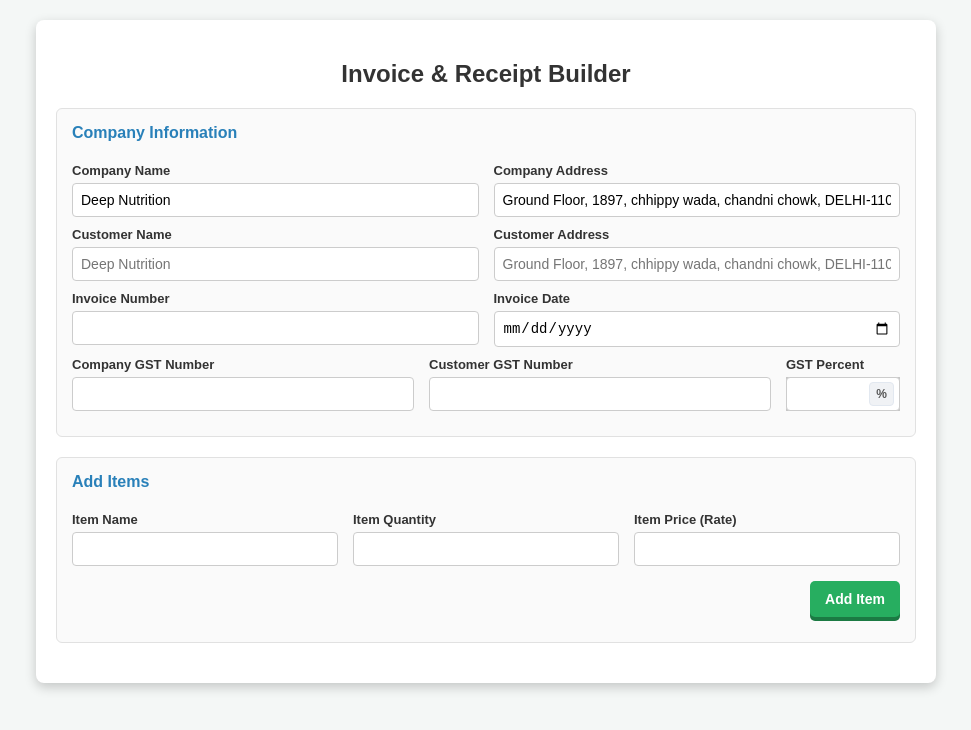
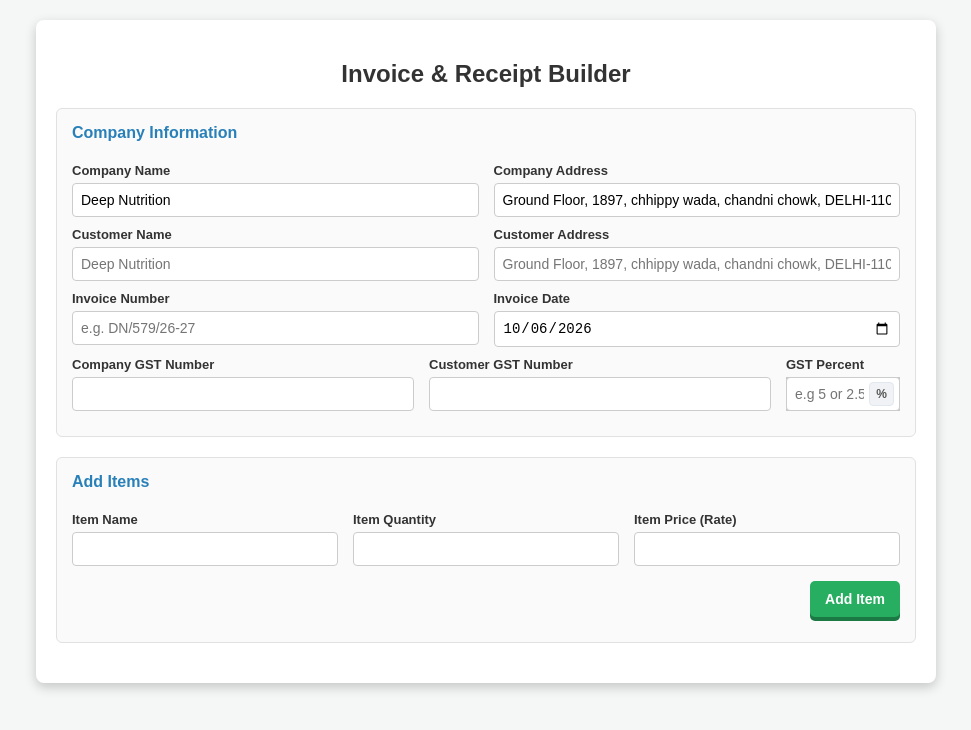
Before and after one commit to nileshrawatp1/Invoice-Generator, a React (Vite) app: page / in a window 1280 px wide. Shown: the top 730 px of the page, without its empty margins (154-1125 px from the left). Built offline with nearby package versions, Linux system fonts and the light colour scheme.

Commit message:
showing default values done

```diff
--- a/src/components/CustomerForm.tsx
+++ b/src/components/CustomerForm.tsx
@@ -8,6 +8,8 @@ export function CostomerForm() {
     const customerData = useForm<CustomerFormData>({
         defaultValues: DEFAULT_FORM_VALS
     });
+    // console.log("first: ", DEFAULT_FORM_VALS);
+
     const {
         register: billData,
         handleSubmit,
@@ -69,15 +71,15 @@ export function CostomerForm() {
                         <div className="col">
                             <label>Invoice Number</label>
                             <input
-                                {...billData("invoiceNumber")}
+                                {...billData("invoiceNumber", { required: true })}
+                                placeholder="e.g. DN/579/26-27"
                             />
                         </div>
                         <div className="col">
                             <label>Invoice Date</label>
                             <input
                                 type="date"
-                                {...billData("invoiceDate")}
-                                placeholder="e.g. DN/579/26-27"
+                                {...billData("invoiceDate", { required: true, valueAsDate: true })}
                             />
                         </div>
                     </div>
@@ -101,6 +103,7 @@ export function CostomerForm() {
                             <div className="input-wrapper">
                                 <input
                                     {...billData("gstPercent", { required: true })}
+                                    placeholder="e.g 5 or 2.5"
                                 />
                                 <span className="percent-symbol">%</span>
                             </div>
--- a/src/constants/formDefaults.ts
+++ b/src/constants/formDefaults.ts
@@ -1,5 +1,12 @@
-export const  DEFAULT_FORM_VALS = {
+export const getTodayDate = (): string => {
+    return new Intl.DateTimeFormat('en-CA', {
+        timeZone: 'Asia/Kolkata'
+    }).format(new Date());
+}
+
+export const DEFAULT_FORM_VALS = {
     companyName: 'Deep Nutrition',
     companyAdd: 'Ground Floor, 1897, chhippy wada, chandni chowk, DELHI-110006',
-    fieldError: 'Field is Required'
+    fieldError: 'Field is Required',
+    invoiceDate: getTodayDate() as unknown as Date,
 }
```
